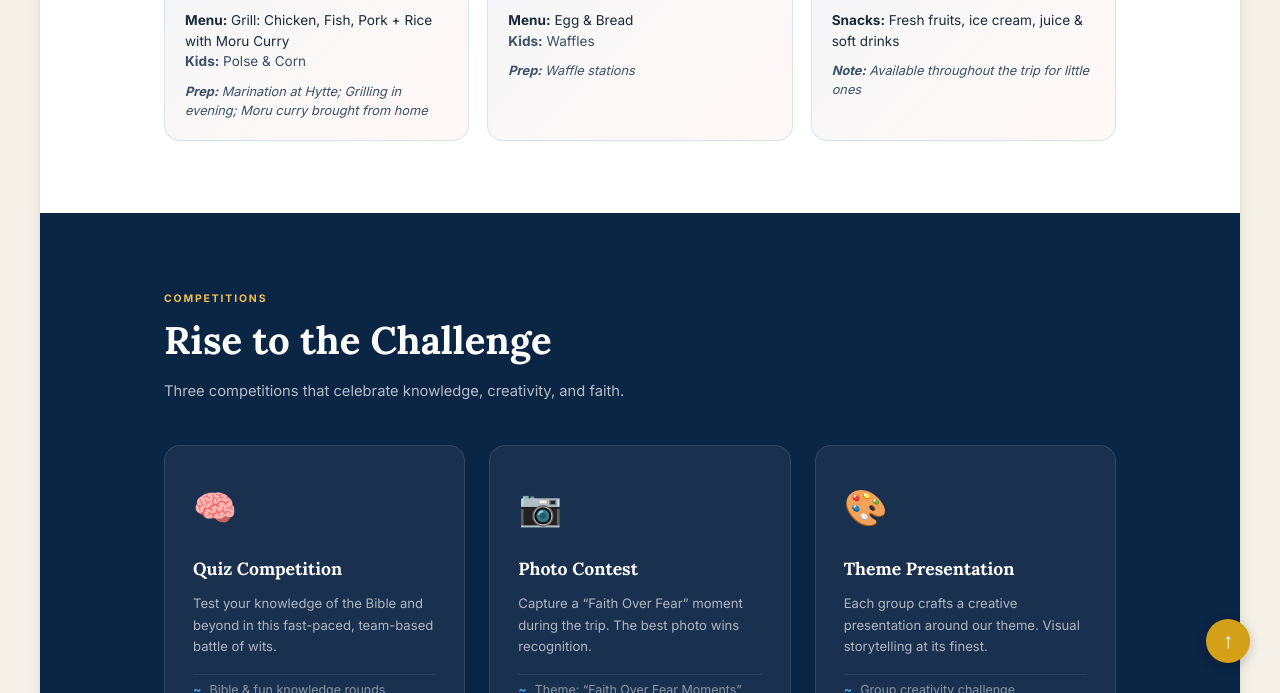
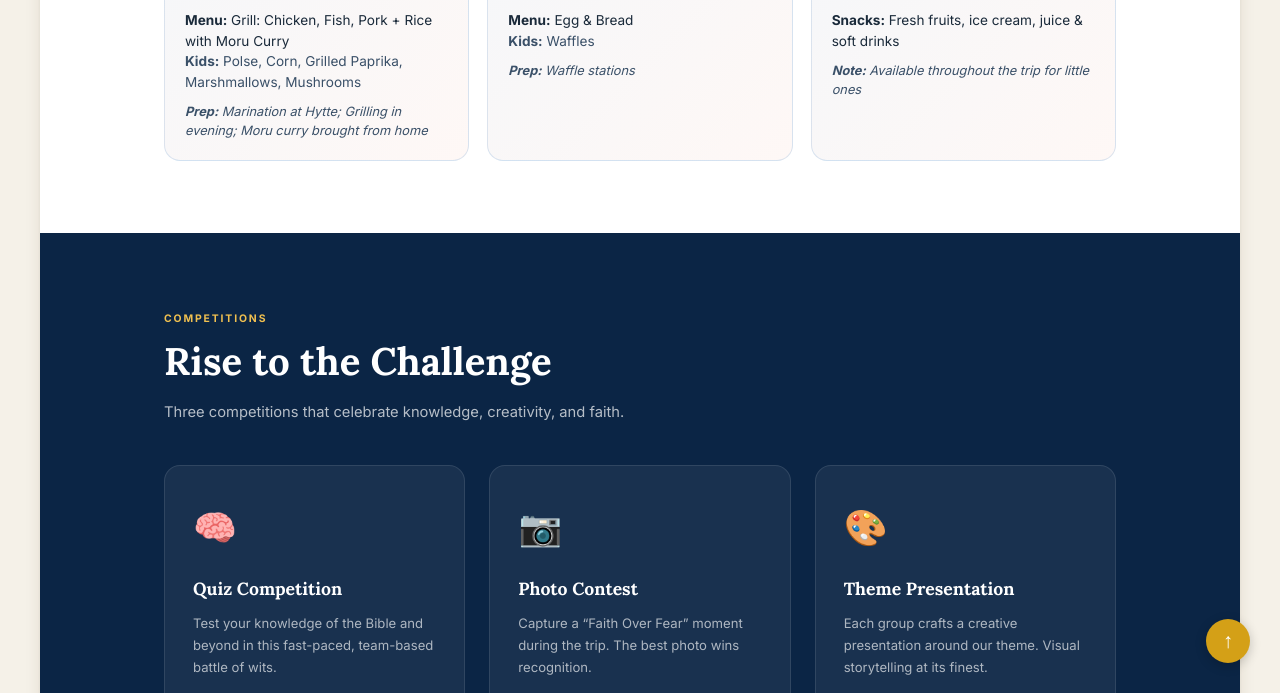
Before and after one commit to stmaryschurchnorway/stmaryschurchnorway.github.io, a Jekyll site: the page built from summer-trip-2026.md, in a window 1280 px wide and 900 px high, scrolled down 3668 px, cut to the strip 207-900 px from the top of the window. Built offline with Jekyll 4.4.1, drawn with Linux system fonts in a browser that asks for light colours.

Commit message:
feat: update Saturday dinner image and expand kids menu
- Replace dinner image with new grill spread
- Add grilled paprika, marshmallows, mushrooms to kids menu

Co-Authored-By: Claude Haiku 4.5 <noreply@anthropic.com>

```diff
--- a/summer-trip-2026.md
+++ b/summer-trip-2026.md
@@ -360,7 +360,7 @@ extra_css:
         <img src="{{ '/assets/img/meals/saturday-dinner.png' | relative_url }}" alt="Saturday Dinner" class="st-menu-image">
         <div class="st-menu-items">
           <strong>Menu:</strong> Grill: Chicken, Fish, Pork + Rice with Moru Curry<br>
-          <span style="font-size: 0.85rem; color: var(--st-text-soft);"><strong>Kids:</strong> Polse & Corn</span>
+          <span style="font-size: 0.85rem; color: var(--st-text-soft);"><strong>Kids:</strong> Polse, Corn, Grilled Paprika, Marshmallows, Mushrooms</span>
         </div>
         <div class="st-menu-prep">
           <strong>Prep:</strong> Marination at Hytte; Grilling in evening; Moru curry brought from home
```
Also changed, not shown: 1 other file.
